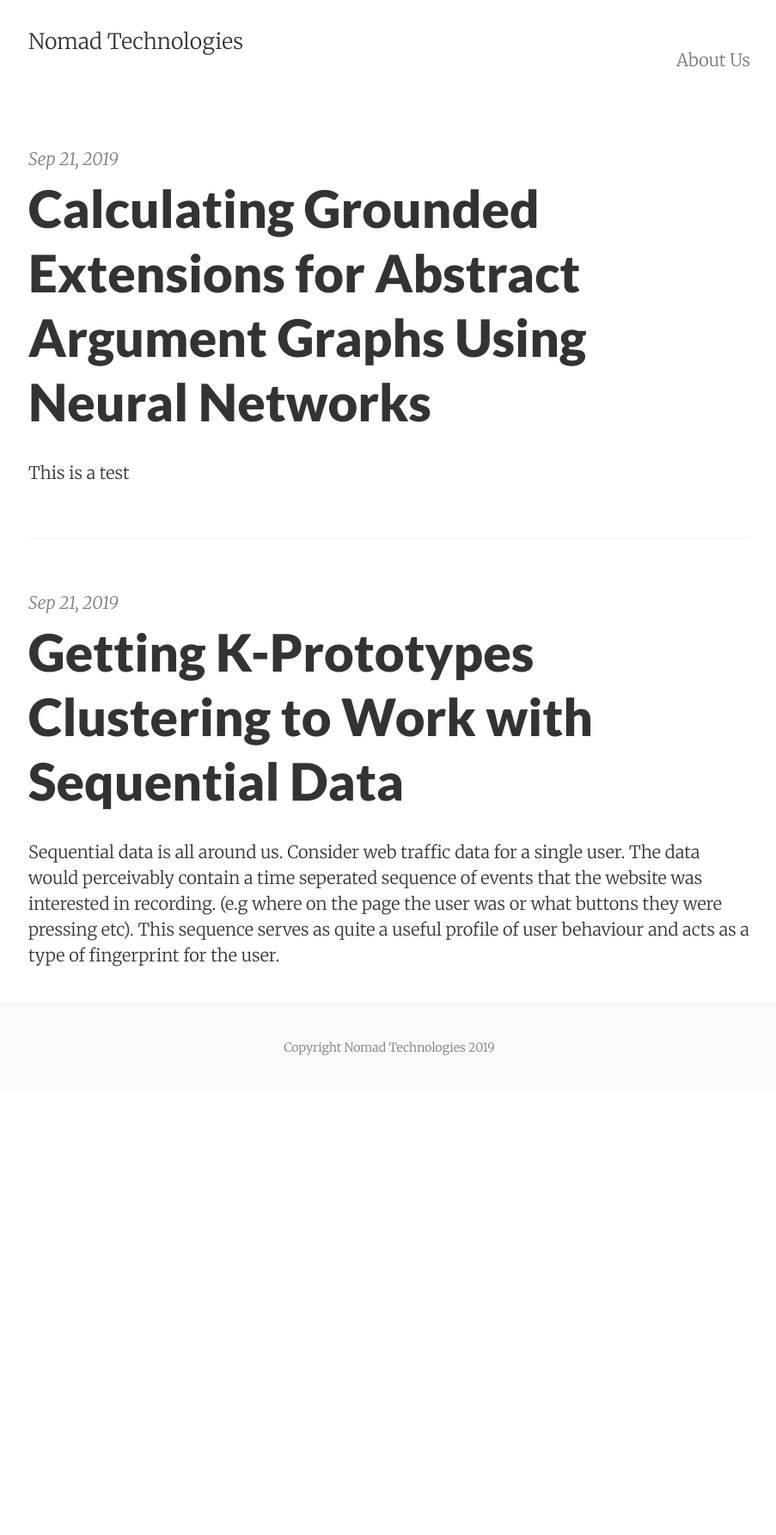
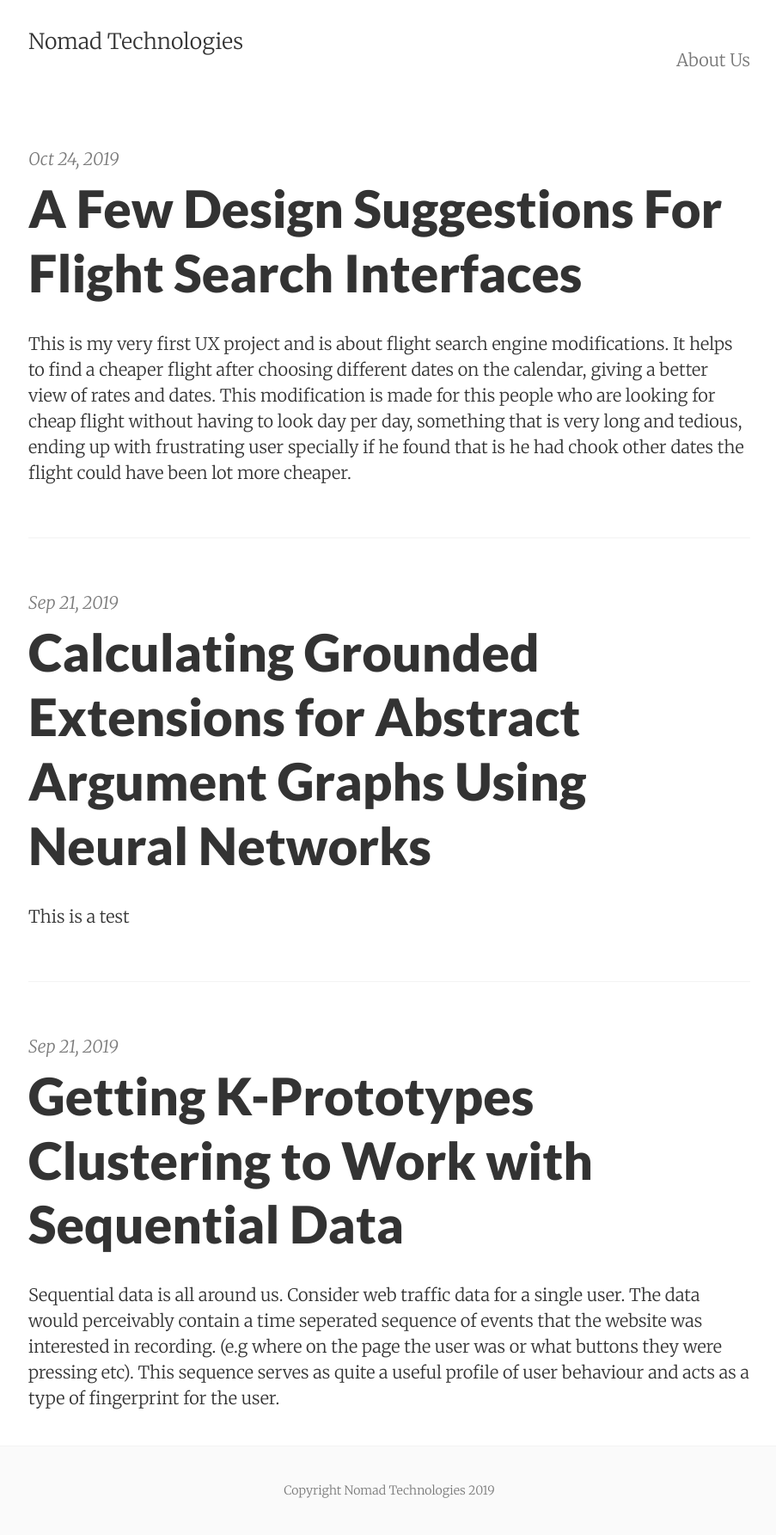
Before and after one commit to nomadtechnologies/nomadtechnologies.github.io, a Jekyll site: the page built from index.html, in a window 1280 px wide. Shown: the whole page at 86% size, without its empty margins (187-1090 px from the left). Built offline with Jekyll 4.4.1, drawn with Linux system fonts in a browser that asks for light colours; the list of posts is cut into pages by our own code; before the commit the page ends 1269 px from its top, so only the background shows below that; some of the changed lines change nothing that is shown.

Commit message:
flight search

```diff
--- a/_config.yml
+++ b/_config.yml
@@ -111,6 +111,7 @@ text:
 
 # Build settings
 markdown:     kramdown
+encoding: utf-8
 redcarpet:
   extensions: ['smart', 'tables', 'with_toc_data']
 permalink:    pretty
--- /dev/null
+++ b/_posts/2019-10-24-a-few-design-suggestion-for-flight-search-interfaces.md
@@ -0,0 +1,57 @@
+---
+layout: post
+title: A Few Design Suggestions For Flight Search Interfaces
+date: 2019-10-24 01:38
+categories:
+author: Afra Melia
+---
+
+This is my very first UX project and is about flight search engine modifications. It helps to find a cheaper flight after choosing different dates on the calendar, giving a better view of rates and dates. This modification is made for this people who are looking for cheap flight without
+having to look day per day, something that is very long and tedious, ending up with frustrating user specially if he found that is he had chook other dates the flight could have been lot more cheaper.
+
+## The Problem
+Imagine a situation where you are looking to take a short holiday or planning to visit some family abroad and want to book a flight but you wanted it to be cheap and you are quite flexible with dates, you go to a flight search and start looking for a flight, you go day per day to look for the flight that is cheap on the way you going and then again the same process for the day you coming back, it took you may be hours or even days because you are not sure
+or the prices were not that cheap. Ending up buying the ticket and then you find out that someone else bought it cheaper just with in a different date range. It is frustrating and annoying.
+
+
+## The Solution
+These project comes with a different search system where after you choose where you want to go it shows a calendar with prices where once you choose the day you want to flight it shows the prices for the way back, so you have the all vision of the prices without having to search day by day. In addition to these it can save all the choosing dates with the prices so you can
+compare and choose the one that suits you best.
+
+## Interviews
+The first step on this case study was interviewing some regular flight search users, in this case I interviewed 3 people aged between 20/30.
+Few things that they had in common was the love to travel as well as having family abroad they like to visit regularly so they normally will look for cheap flights and better if they are direct flights with a well-known flight company something else that I have noticed is that they will look for flights months in advance to get a cheaper flights specially on holidays times.
+So I picked some important goals for the user and sort them from more important to less important.
+1.	Searching for the cheapest flight.
+2.	Looking for best dates to fly.
+3.	Being able to set a budget in the search engines.
+4.	Not to have to do the calculations (having a clear results of the total flight cost and date).
+5.	To get just the known and trusted companies.
+6.	No changing on cost when selected the flight.
+7.	To do the booking easy and quick.
+
+## Personas
+After the interviews I was able to create a user persona.
+pic
+## Wireframes
+The first step I took to create the app was to draw some wireframes.
+Once I was happy with the wireframes I asked for feedback before starting with the prototype, these way its more easy
+since I just can fix the wireframe and not to wait until the prototype, that will have taken more time.
+The final wireframe:
+pic
+## Prototype
+Once the wireframes were done I started with the prototype of the final product that will look like these.
+pic
+
+![Pic]("bath.png")
+
+## Conclusion
+At the end we have an flight search app that the user just have to fill in the information required like destination, budget they are able to spend and the days the user will travel, the app will look for the best flight taking in count all the user requirements.
+It will show a scrolling option where the first option will be the cheaper as well as the option the see it on a calendar so he can have a better look of the options and choose the one that suits him best.
+These way will be a lot more quicker and efficient snice the user will not have to calculate the total amount of the flight cost, will be clear total amount without any extra surprises and will not miss any better option.
+Once the user choses the flight we added and option of making a picture of the passport so the user dont have to go through the pain of filling all the boxes it will automatically be filled in and same with the payment method. These way will be quicker and secure because will not have to worry about making any mistake that might be charged if you want to rectify it later like a lot of companies do.
+
+## Summary
+These Project started as a assignment of The Gymnasium online UX course but when I made the interviews I realized that was an important matter for a lot of users so I decided to do it a first UX personal project.
+Since it was my first ever UX projects all the steps were a bit challenging specially the interviews, I was not sure if I was doing the right questions or I was pressuring the user.
+Trying to solve the problem implementing all the user goal was challenging as well it took a lot of time and thinking to come with what I think is the proper solution trying to make the usability off the app easy and quick for the user.
```
Also changed, not shown: _posts/bath.png (added), _posts/images/2019-10-24-a-few-design-suggestion-for-flight-search-interfaces/bath.png (added).
